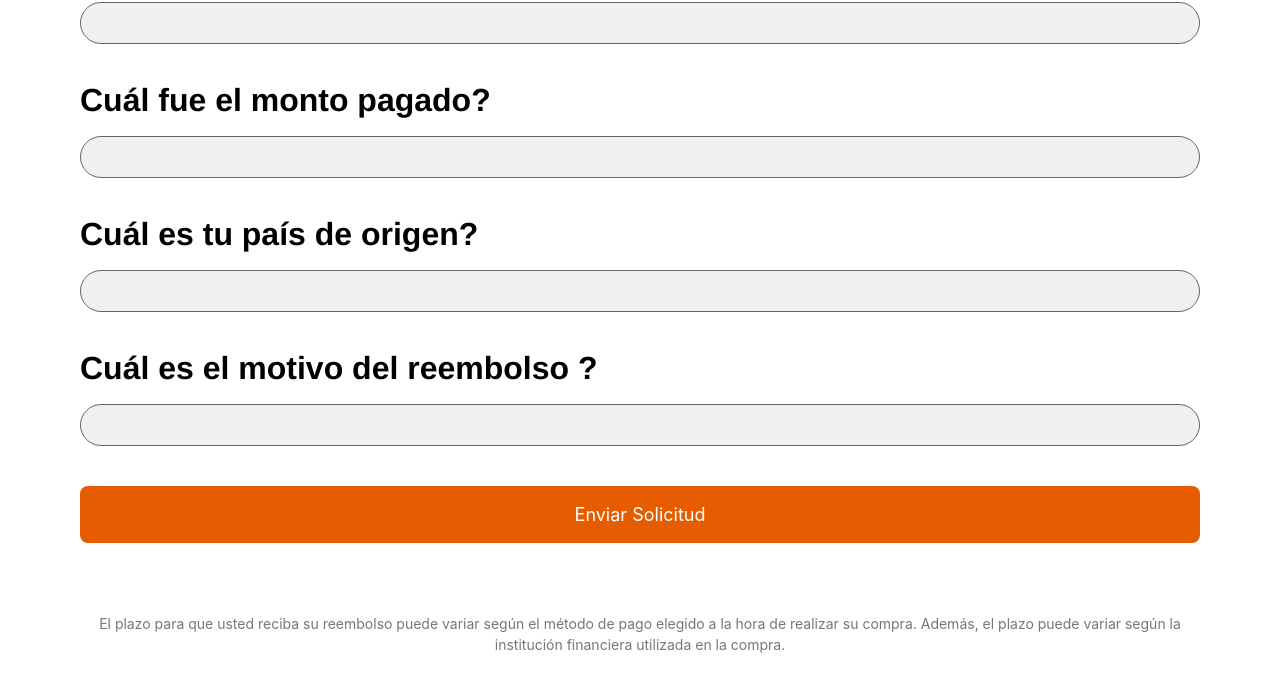
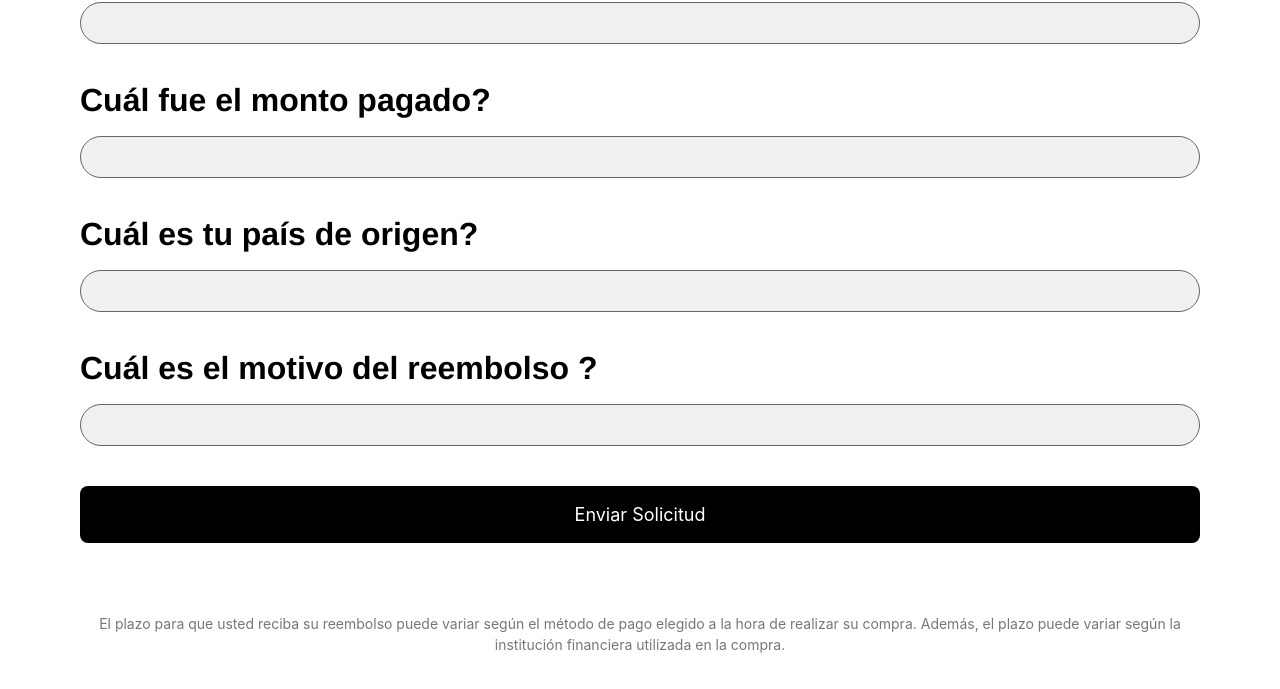
Before and after one commit to Markysgabriel/estilolibre.online, a plain HTML site: page reembolso/index.html in a window 1280 px wide. In both pictures the pointer is over the button "Enviar Solicitud". Shown: the part 737-1426 px from the top of the page. Drawn offline with Linux system fonts and the light colour scheme.

Commit message:
Update index.html

```diff
--- a/reembolso/index.html
+++ b/reembolso/index.html
@@ -44,7 +44,7 @@ window._wpemojiSettings = {"baseUrl":"https:\/\/s.w.org\/images\/core\/emoji\/15
             transition: 0.3s;
         }
         .btn:hover {
-            background-color: #e65c00;
+            background-color: #000000;
         }
         .popup {
             display: none;
```
